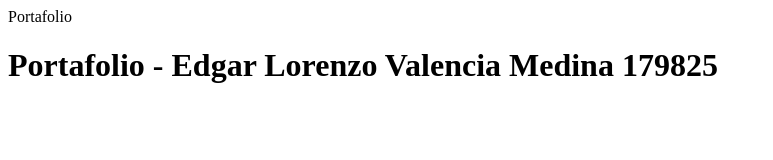
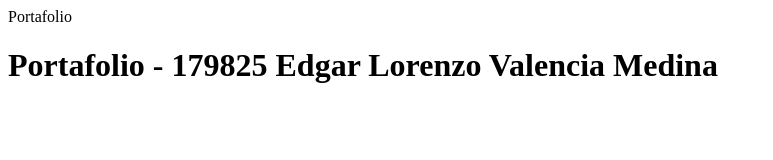
Before and after one commit to Edgar-Valencia12/Edgar-Valencia12.github.io, a plain HTML site: page index.html in a window 1280 px wide. Shown: the whole page, without its empty margins (0-773 px from the left). Drawn offline with Linux system fonts and the light colour scheme.

Commit message:
index.html

```diff
--- a/index.html
+++ b/index.html
@@ -9,6 +9,6 @@
         <meta name="Descripcion" content"Index">
     </head>
   <body>
-    <h1>Portafolio - Edgar Lorenzo Valencia Medina 179825</h1>
+    <h1>Portafolio - 179825 Edgar Lorenzo Valencia Medina</h1>
   </body>
 </html>
```
